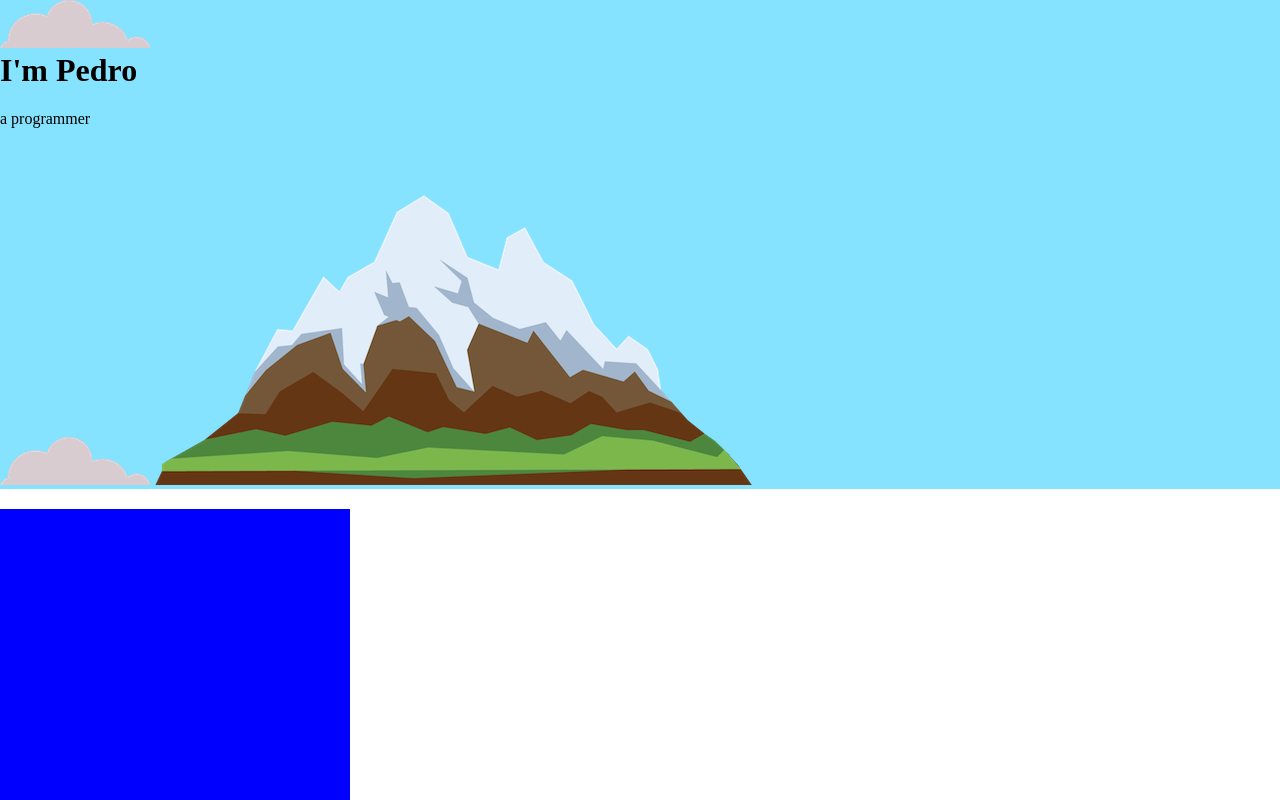
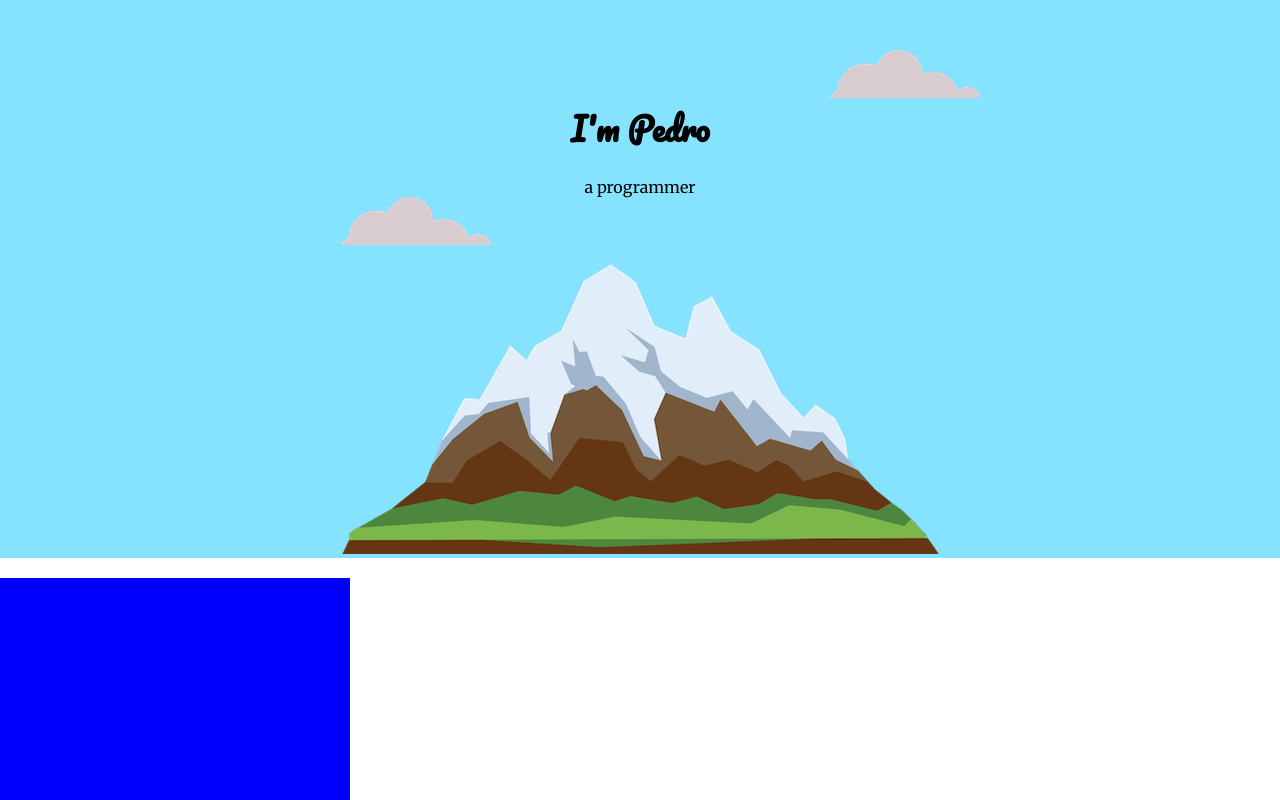
Before and after one commit to CaetanoRJ/Web-Development-Bootcamp, a plain HTML site: page 2_CSS/MyWebsite/index.html in a window 1280 px wide. Shown: the top 800 px of the page. Drawn offline with Linux system fonts and the light colour scheme.

Commit message:
embed fonts

```diff
--- a/2_CSS/MyWebsite/CSS/styles.css
+++ b/2_CSS/MyWebsite/CSS/styles.css
@@ -6,10 +6,21 @@ p {
 
 h1 {
     margin-top: 0px;
+    font-family: 'Pacifico', cursive;
+}
+
+h2 {
+    font-family: 'Montserrat', sans-serif;
+}
+
+h3 {
+    font-family: 'Montserrat', sans-serif;
 }
 
 body {
-    margin: 0;
+    margin: 0 auto;
+    text-align: center;
+    font-family: 'Merriweather', serif;
 }
 
 
@@ -19,8 +30,24 @@ body {
     background-color: rgb(134, 227, 255);
     margin: 0;
     /* zera tudo colocando apenas 0 */
+    padding-top: 100px;
+    position: relative;
+
 
 }
+
+.top-cloud {
+    position: absolute;
+    right: 300px;
+    top: 50px;
+
+}
+
+.bottom-cloud {
+    display: inline-block;
+    position: absolute;
+}
+
 
 .middle-container {
     margin-top: 20px;
--- a/2_CSS/MyWebsite/index.html
+++ b/2_CSS/MyWebsite/index.html
@@ -7,16 +7,19 @@
     <meta http-equiv="X-UA-Compatible" content="ie=edge">
     <link rel="stylesheet" href="CSS/styles.css">
     <link rel="icon" href="images/favicon.ico">
+    <link href="https://fonts.googleapis.com/css?family=Merriweather|Montserrat|Pacifico|Sacramento&display=swap"
+        rel="stylesheet">
+
     <title>Pedro Caetano's site</title>
 </head>
 
 <body>
     <div class="top-container">
-        <img src="images/cloud.png" alt="cloud-image">
+        <img class="top-cloud" src="images/cloud.png" alt="cloud-image">
         <h1>I'm Pedro</h1>
         <p>a programmer</p>
-        <img src="images/cloud.png" alt="cloud-image">
-        <img src="images/mountain.png" alt="mountain-image">
+        <img class="bottom-cloud" src="images/cloud.png" alt="cloud-image">
+        <img class="mountain" src="images/mountain.png" alt="mountain-image">
     </div>
 
     <div class="middle-container">
```
Also changed, not shown: 1 other file.
